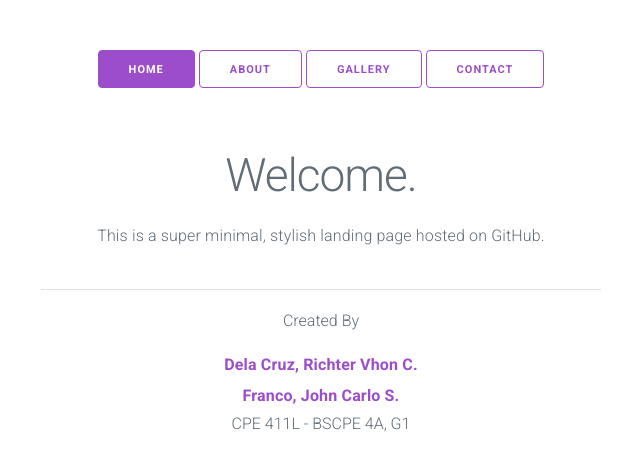
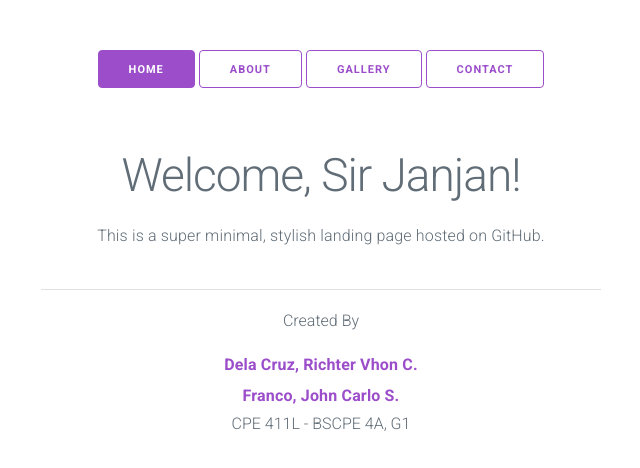
Before and after one commit to RichterVhon/cpe411l-pair-website, a plain HTML site: page index.html in a window 1280 px wide. Shown: the whole page, without its empty margins (319-959 px from the left). Drawn offline with nearby package versions, Linux system fonts and the light colour scheme.

Commit message:
added sir janjan name in index.html

```diff
--- a/index.html
+++ b/index.html
@@ -34,7 +34,7 @@
     </nav>
 
     <div class="container">
-        <h1>Welcome.</h1>
+        <h1>Welcome, Sir Janjan!</h1>
         <p>This is a super minimal, stylish landing page hosted on GitHub.</p>
 
         <div class="team-section">
```
